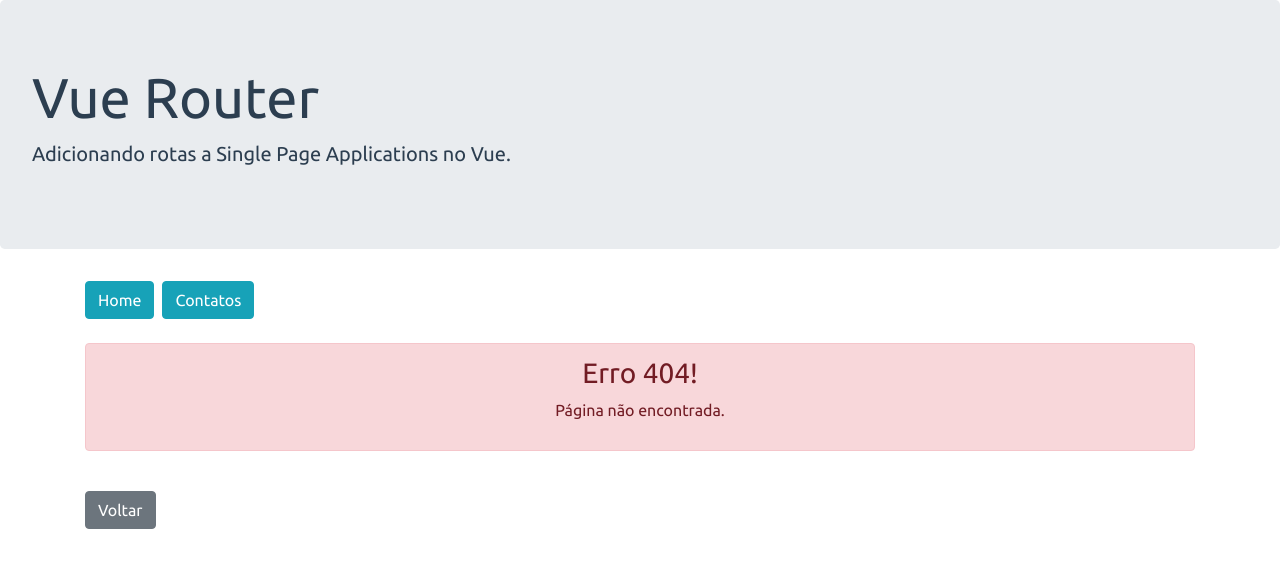
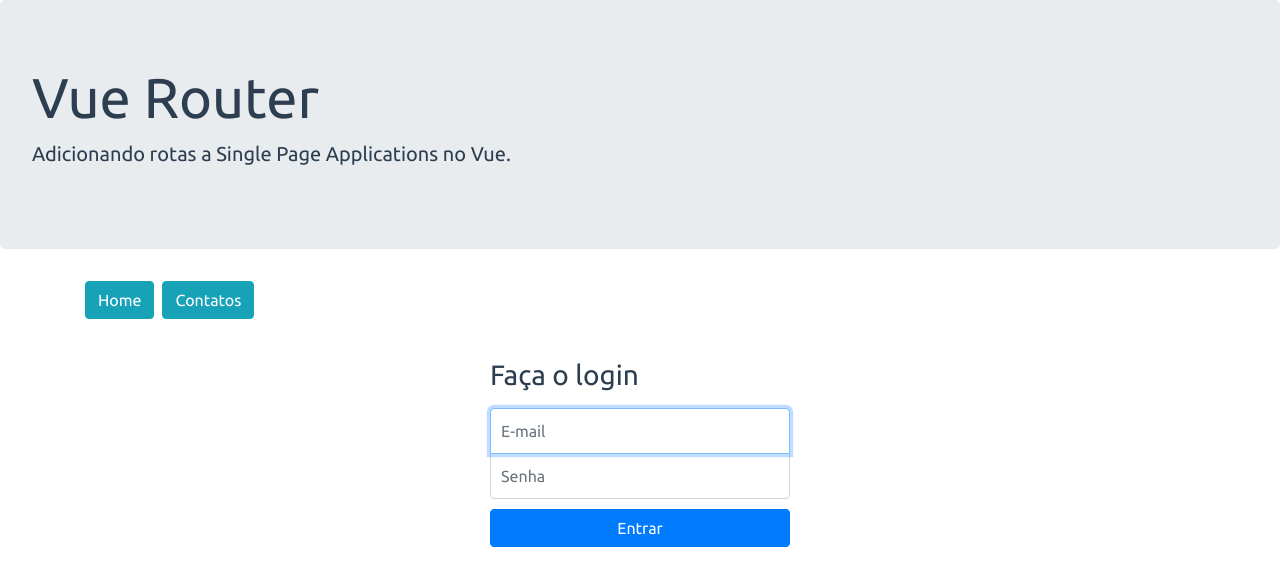
Before and after one commit to ponqueli/vue-rotas, a Vue app: page /login in a window 1280 px wide. Before the commit this address had no page. Shown: the top 586 px of the page. Built offline with nearby package versions, Linux system fonts and the light colour scheme; the HTML template or start-up script is replaced by a standard one.

Commit message:
rotas autenticacao (exemplo simples) e animacao

```diff
--- a/src/App.vue
+++ b/src/App.vue
@@ -17,7 +17,10 @@
         class="btn btn-info mb-4 mr-2">
           Contatos
       </router-link>
+
+    <transition name="slide" mode="out-in">
         <router-view></router-view>
+    </transition>
     </div>
   </div>
 </template>
@@ -27,13 +30,22 @@
 }
 </script>
 
-<style>
+<style scoped>
 @import url('https://fonts.googleapis.com/css2?family=Ubuntu&display=swap');
   #app {
     font-family: 'Ubuntu', sans-serif;
     -webkit-font-smoothing: antialiased;
     -moz-osx-font-smoothing: grayscale;
     color: #2c3e50;
+  }
 
+  .slide-enter, .slide-leave-to{
+    transform: translateX(-50px);
+    opacity: 0;
   }
+
+  .slide-enter-active, .slide-leave-active{
+    transition: all 0.3s;
+  }
+
 </style>
--- /dev/null
+++ b/src/event-bus.js
@@ -0,0 +1,12 @@
+import Vue from "vue";
+
+export default new Vue({
+  data: {
+    autenticado: false,
+  },
+  created() {
+    this.$on("autenticar", (autenticado) => {
+      this.autenticado = autenticado;
+    });
+  },
+});
--- a/src/router.js
+++ b/src/router.js
@@ -8,6 +8,9 @@
 import Home from "./views/Home.vue";
 import Erro404Contatos from "./views/contatos/Erro404Contatos.vue";
 import Erro404 from "./views/Erro404.vue";
+import Login from "./views/login/Login.vue";
+
+import EventBus from "./event-bus";
 
 Vue.use(VueRouter);
 
@@ -42,8 +45,9 @@
           //path: ":id(\\d+)/editar/:umOuMais+", // meus-contatos.com/contatos/2/editar/1
           path: ":id(\\d+)/editar",
           alias: ":id(\\d+)/alterar",
-          meta:{ //PODE PASSAR OS CAMPOS PERSONALIZADOS QUANTO QUISER
-              requerAutenticacao: true
+          meta: {
+            //PODE PASSAR OS CAMPOS PERSONALIZADOS, QUANTO QUISER
+            requerAutenticacao: true,
           },
           beforeEnter(to, from, next) {
             //PODE SER CHAMADA DIRETO NA ROTA
@@ -52,9 +56,9 @@
             //next('/contatos')         //redirecionamento
             //next({name: 'contatos'})  //redirecionamento
             //next(new Error(`permissão insuficiente para acessar o recurso ${to.fullPath}`)) //lança um erro
-            console.log("beforeEnter")
+            console.log("beforeEnter");
 
-            next()
+            next();
           },
           components: {
             default: ContatoEditar,
@@ -70,6 +74,7 @@
       ],
     },
     { path: "/home", component: Home }, // meus-contatos
+    { path: "/login", component: Login }, //
     //{  path:'/', redirect: '/contatos' }
     {
       path: "/",
@@ -88,15 +93,26 @@
 //global
 router.beforeEach((to, from, next) => {
   console.log("BeforeEach");
-  console.log("requerAutenticacao? "+ to.meta.requerAutenticacao )
+  console.log("requerAutenticacao? " + to.meta.requerAutenticacao);
+  const estaAutenficado = EventBus.autenticado;
+  estaAutenficado;
+  if (to.matched.some((rota) => rota.meta.requerAutenticacao)) {
+    if (!estaAutenficado) {
+      next({
+        path: '/login',
+        query:{ redirecionar: to.fullPath }
+      })
+      return
+    }
+  }
   next(); //SEMPRE CHAMAR O NEXT PRA NAO TER PROBLEMA
 });
 
 //ULTIMA ROTA CHAMADA -(LOGO ANTES DA NAVEGAÇÃO SER CONFIRMADA) depois afterEach
-router.beforeResolve((to, from, next)=>{
-    console.log("beforeResolve")
-    next()
-})
+router.beforeResolve((to, from, next) => {
+  console.log("beforeResolve");
+  next();
+});
 
 //global
 //EXECUTADO DEPOIS QUE A NAVEGACAO EH CONFIRMADA - UNICA QUE NAO RECEBE O NEXT
@@ -104,9 +120,9 @@
   console.log("afterEach");
 });
 
-router.onError(erro=>{
-    console.log(erro)
-})
+router.onError((erro) => {
+  console.log(erro);
+});
 
 export default router;
 
--- a/src/views/contatos/Contatos.vue
+++ b/src/views/contatos/Contatos.vue
@@ -3,8 +3,12 @@
     <div>
         <ContatosLista :busca="busca" />
         <!-- exibe os componenets das rotas filhas da rota /contatos-->
-        <router-view></router-view>
-        <router-view name="contato-detalhes"></router-view>
+        <transition name="slide" mode="out-in">
+            <router-view></router-view>
+        </transition>
+        <transition name="slide" mode="out-in">
+            <router-view name="contato-detalhes"></router-view>
+        </transition>
     </div>
 
 </template>
@@ -19,3 +23,13 @@
     }
 }
 </script>
+<style scoped>
+.slide-enter, .slide-leave-to{
+    transform: translateX(-50px);
+    opacity: 0;
+}
+
+.slide-enter-active, .slide-leave-active{
+    transition: all 0.3s;
+}
+</style>
--- /dev/null
+++ b/src/views/login/Login.vue
@@ -0,0 +1,93 @@
+<template>
+    <form class="form-signin" @submit.prevent="entrar">
+        <h1 class="h3 mb-3 font-weight-normal">Faça o login</h1>
+        <label class="sr-only">E-mail</label>
+        <input
+            type="email"
+            class="form-control"
+            placeholder="E-mail"
+            required
+            autofocus
+            v-model="usuario.email"
+        >
+        <label class="sr-only">Senha</label>
+        <input
+            type="password"
+            class="form-control"
+            placeholder="Senha"
+            required
+            v-model="usuario.senha"
+            >
+        <button class="btn btn-large btn-primary btn-block" type="submit">Entrar</button>
+        <div class="alert alert-danger mt-3" v-if="mensagem">{{ mensagem }}</div>
+    </form>
+</template>
+
+<script>
+
+import EventBus from '../../event-bus'
+
+export default {
+    data(){
+        return{
+            usuario:{
+                email:'',
+                senha:''
+            },
+            mensagem:''
+        }
+    },
+    methods:{
+        entrar(){
+            //apenas para fins de exemplo
+            if(this.usuario.email === 'ze@email.com' && this.usuario.senha ==='1234'){
+                EventBus.$emit('autenticar', true )
+                const destino = this.$route.query.redirecionar || 'contatos'
+                this.$router.push(destino)
+                return
+            }
+            this.mensagem = "Dados incorretos."
+            setTimeout(() => {
+                this.mensagem = ""
+            }, 3000)
+        }
+    }
+}
+</script>
+
+<style scoped>
+    .form-signin {
+        width: 100%;
+        max-width: 330px;
+        padding: 15px;
+        margin: auto;
+    }
+
+    .form-signin .checkbox {
+        font-weight: 400;
+    }
+
+    .form-signin .form-control {
+        position: relative;
+        box-sizing: border-box;
+        height: auto;
+        padding: 10px;
+        font-size: 16px;
+    }
+
+    .form-signin .form-control:focus {
+        z-index: 2;
+    }
+
+    .form-signin input[type="email"] {
+        margin-bottom: -1px;
+        border-bottom-right-radius: 0;
+        border-bottom-left-radius: 0;
+    }
+
+    .form-signin input[type="password"] {
+        margin-bottom: 10px;
+        border-top-left-radius: 0;
+        border-top-right-radius: 0;
+    }
+</style>
```
Lines whose indentation alone changed are shown as unchanged.
